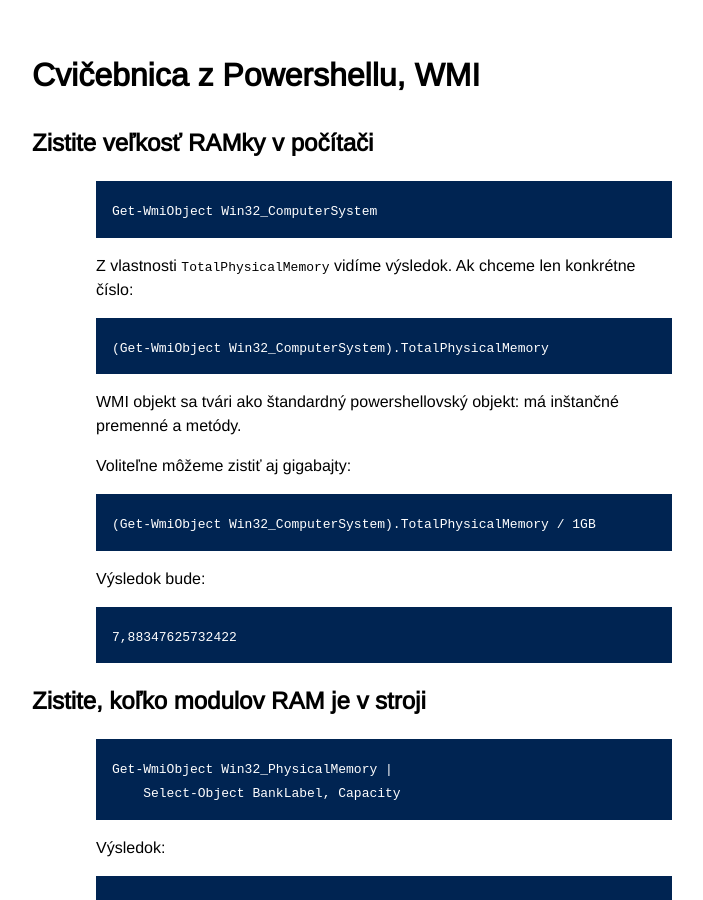
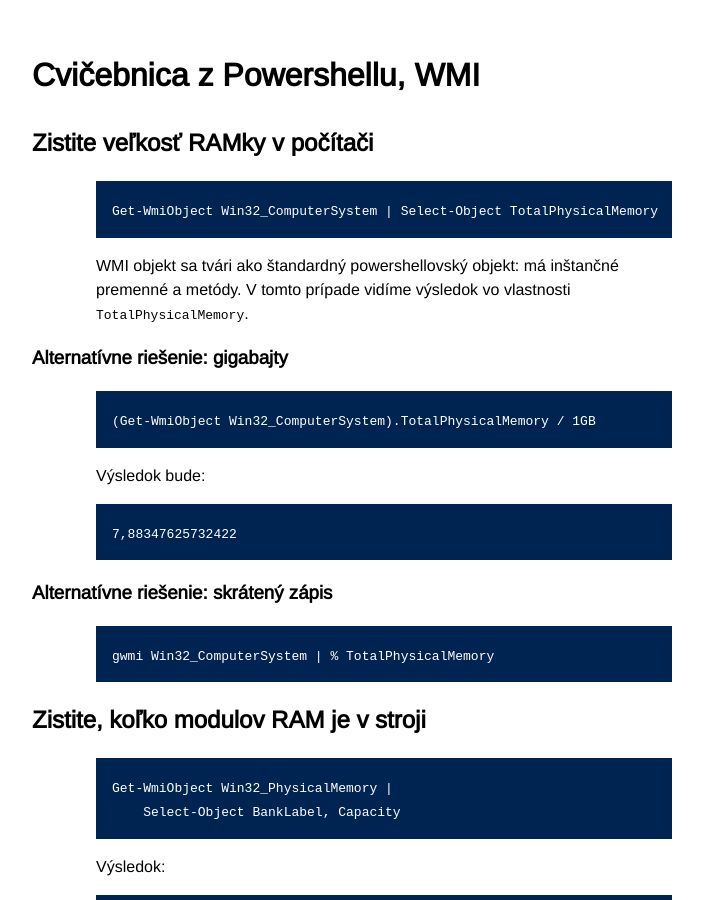
Before and after one commit to novotnyr/powershell-cvicebnica, a Jekyll site: the page built from wmi.markdown, in a window 1280 px wide and 900 px high. Shown: the whole window, without its empty margins (288-991 px from the left). Built offline with Jekyll 4.4.1, drawn with Linux system fonts in a browser that asks for light colours.

Commit message:
Stylistika

```diff
--- a/wmi.markdown
+++ b/wmi.markdown
@@ -9,21 +9,22 @@
 Zistite veľkosť RAMky v počítači
 --------------------------------
 
-	Get-WmiObject Win32_ComputerSystem
-
-Z vlastnosti `TotalPhysicalMemory` vidíme výsledok. Ak chceme len konkrétne číslo:
-
-	(Get-WmiObject Win32_ComputerSystem).TotalPhysicalMemory
+	Get-WmiObject Win32_ComputerSystem | Select-Object TotalPhysicalMemory
 
 WMI objekt sa tvári ako štandardný powershellovský objekt: má inštančné premenné a metódy.
+V tomto prípade vidíme výsledok vo vlastnosti `TotalPhysicalMemory`.
 
-Voliteľne môžeme zistiť aj gigabajty:
+### Alternatívne riešenie: gigabajty
 
 	(Get-WmiObject Win32_ComputerSystem).TotalPhysicalMemory / 1GB
 
 Výsledok bude:
 
 	7,88347625732422
+
+### Alternatívne riešenie: skrátený zápis
+
+    gwmi Win32_ComputerSystem | % TotalPhysicalMemory
 
 Zistite, koľko modulov RAM je v stroji
 --------------------------------------
@@ -41,31 +42,31 @@
 Máme teda 2 moduly po 4GB.
 
 Vypíšte zoznam všetkých tlačiarní pripojených k počítaču
--------------------------------------------
+--------------------------------------------------------
 
 	Get-WmiObject Win32_Printer
 
 Vypíšte názov implicitnej tlačiarne
--------------------------------------------
+-----------------------------------
 
 	Get-WmiObject Win32_Printer |
 	    Where-Object Default |
 	        Select-Object -ExpandProperty Name
 
 Zistite zoznam všetkých fyzických diskov pripojených k počítaču
--------------------------------------------
+---------------------------------------------------------------
 
 	Get-WmiObject Win32_DiskDrive
 
 `Win32_DiskDrive` je trieda zodpovedajúca fyzickému disku vo Windowse.
 
 Zistite zoznam všetkých vlastností / metód, ktoré možno zistiť o fyzických diskoch.
--------------------------------------------
+-----------------------------------------------------------------------------------
 
 	Get-WmiObject Win32_DiskDrive | Get-Member
 
 Zistite zoznam fyzických diskov, ktoré podporujú technológiu SMART
--------------------------------------------
+------------------------------------------------------------------
 
 	Get-WmiObject Win32_DiskDrive |
 	    Where-Object Capabilities -contains 10 |
@@ -128,7 +129,7 @@
 	$q.get()
 
 Zistite info o procese s ID 0
-------------------------------
+-----------------------------
 
 	Get-WmiObject -Query "SELECT * FROM Win32_Process WHERE Handle = 0"
 
@@ -148,7 +149,7 @@
 je na [MSDN Blogu](http://blogs.msdn.com/b/powershell/archive/2008/04/15/wmi-object-identifiers-and-keys.aspx).
 
 Reštartujte počítač
--------------------------------------------
+-------------------
 
 	(Get-WmiObject Win32_OperatingSystem).Reboot()
 
```
